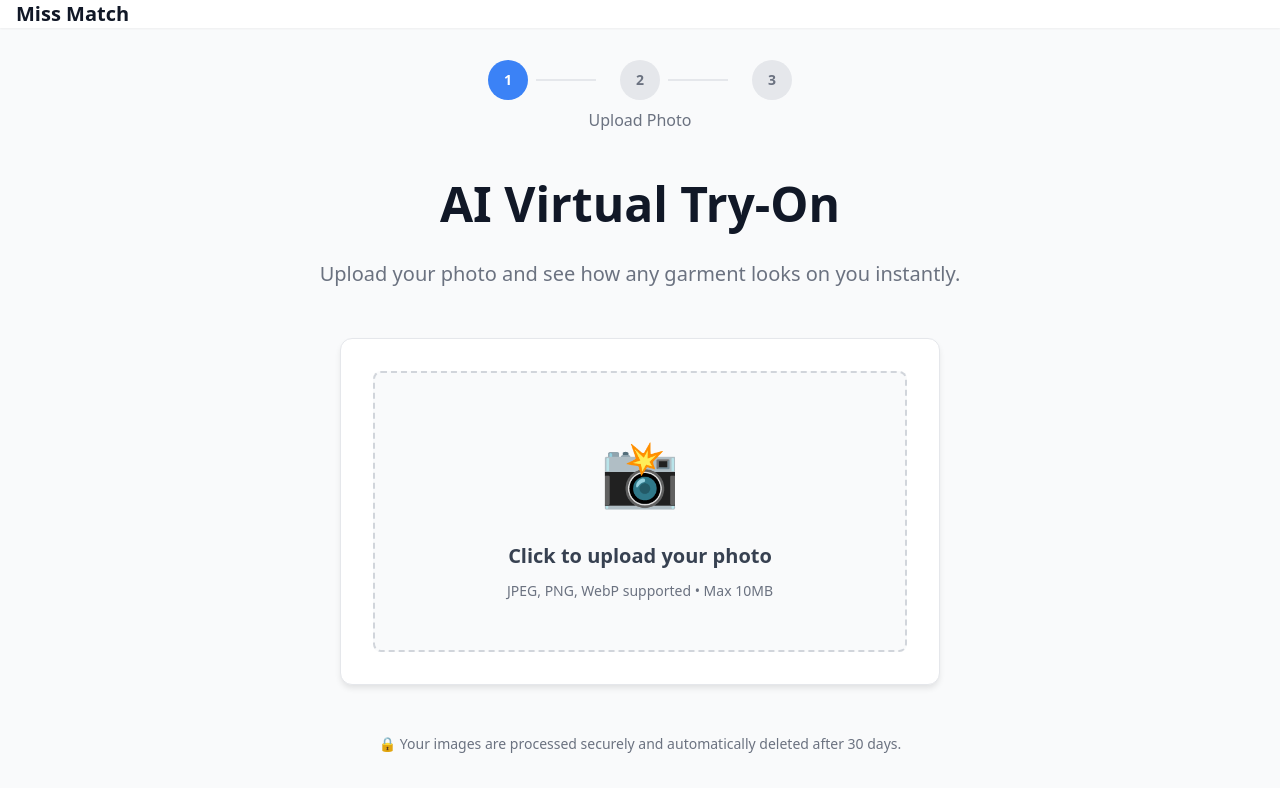
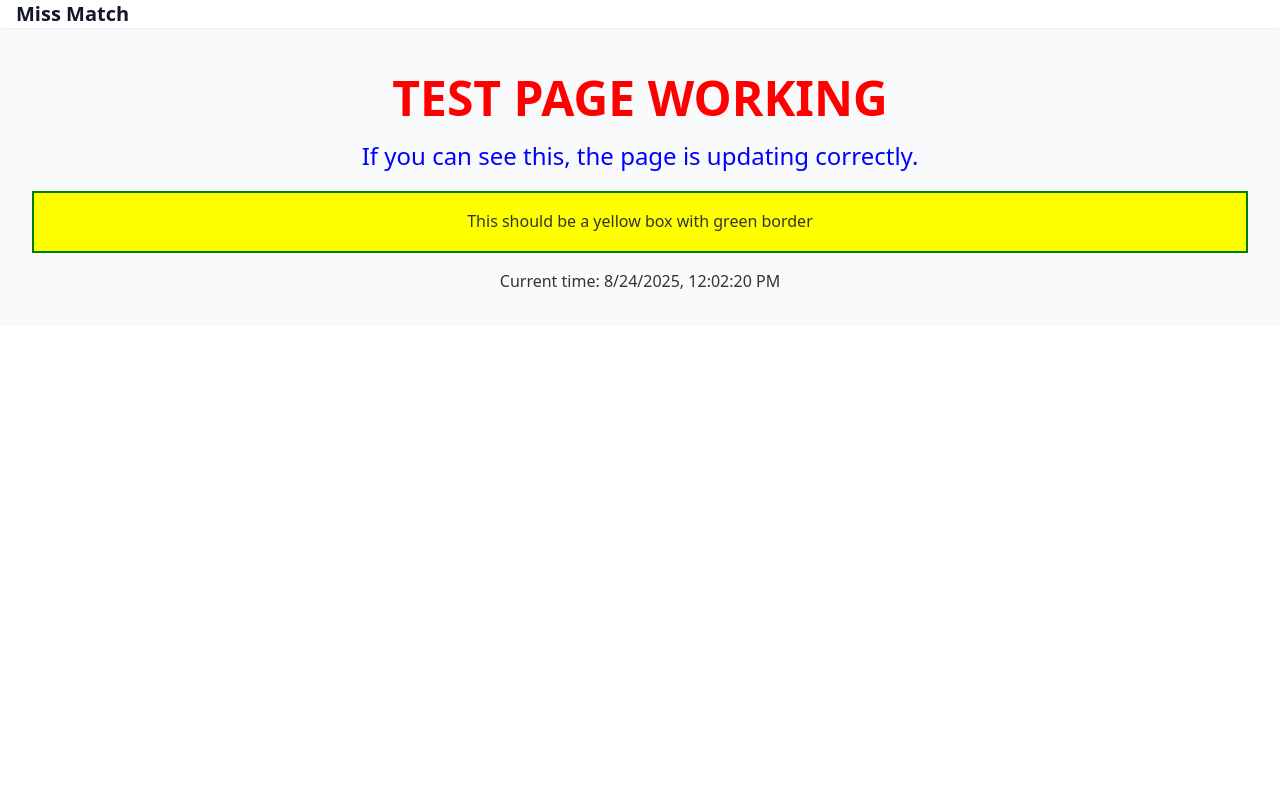
Before and after one commit to nick-cyber69/miss-match, a Next.js app: page / in a window 1280 px wide. Shown: the top 792 px of the page. Built offline with nearby package versions, Linux system fonts and the light colour scheme.

Commit message:
Ultra simple test page with colors

```diff
--- a/src/app/page.tsx
+++ b/src/app/page.tsx
@@ -1,190 +1,19 @@
-'use client';
-
-import { useState } from 'react';
-
 export default function HomePage() {
-  const [selectedFile, setSelectedFile] = useState<File | null>(null);
-  const [step, setStep] = useState<'upload' | 'garment' | 'result'>('upload');
-
-  const handleFileSelect = (event: React.ChangeEvent<HTMLInputElement>) => {
-    const file = event.target.files?.[0];
-    if (file) {
-      setSelectedFile(file);
-    }
-  };
-
-  const handleContinue = () => {
-    setStep('garment');
-  };
-
   return (
-    <div style={{ maxWidth: '1200px', margin: '0 auto', padding: '2rem 1rem' }}>
-      {/* Progress indicator */}
-      <div style={{ textAlign: 'center', marginBottom: '2rem' }}>
-        <div style={{ display: 'flex', justifyContent: 'center', alignItems: 'center', gap: '1rem' }}>
-          {['Upload', 'Garment', 'Result'].map((stepName, index) => (
-            <div key={stepName} style={{ display: 'flex', alignItems: 'center' }}>
-              <div style={{
-                width: '40px',
-                height: '40px',
-                borderRadius: '50%',
-                backgroundColor: index === 0 ? '#3b82f6' : '#e5e7eb',
-                color: index === 0 ? 'white' : '#6b7280',
-                display: 'flex',
-                alignItems: 'center',
-                justifyContent: 'center',
-                fontSize: '0.875rem',
-                fontWeight: '600'
-              }}>
-                {index + 1}
-              </div>
-              {index < 2 && (
-                <div style={{
-                  width: '60px',
-                  height: '2px',
-                  backgroundColor: '#e5e7eb',
-                  margin: '0 0.5rem'
-                }} />
-              )}
-            </div>
-          ))}
-        </div>
-        <p style={{ marginTop: '0.5rem', color: '#6b7280' }}>Upload Photo</p>
+    <div style={{ padding: '2rem', textAlign: 'center' }}>
+      <h1 style={{ fontSize: '3rem', color: 'red' }}>TEST PAGE WORKING</h1>
+      <p style={{ fontSize: '1.5rem', color: 'blue' }}>
+        If you can see this, the page is updating correctly.
+      </p>
+      <div style={{
+        backgroundColor: 'yellow',
+        padding: '1rem',
+        margin: '1rem 0',
+        border: '2px solid green'
+      }}>
+        This should be a yellow box with green border
       </div>
-
-      {/* Main content */}
-      <div style={{ textAlign: 'center' }}>
-        <h1 style={{
-          fontSize: '3rem',
-          fontWeight: 'bold',
-          marginBottom: '1rem',
-          color: '#111827'
-        }}>
-          AI Virtual Try-On
-        </h1>
-        <p style={{
-          fontSize: '1.25rem',
-          color: '#6b7280',
-          marginBottom: '3rem'
-        }}>
-          Upload your photo and see how any garment looks on you instantly.
-        </p>
-
-        <div style={{
-          backgroundColor: 'white',
-          borderRadius: '12px',
-          border: '1px solid #e5e7eb',
-          padding: '2rem',
-          boxShadow: '0 4px 6px -1px rgba(0, 0, 0, 0.1)',
-          maxWidth: '600px',
-          margin: '0 auto'
-        }}>
-          <div style={{
-            border: selectedFile ? '2px dashed #3b82f6' : '2px dashed #d1d5db',
-            borderRadius: '8px',
-            padding: '3rem 2rem',
-            backgroundColor: selectedFile ? '#eff6ff' : '#f9fafb',
-            transition: 'all 0.2s ease'
-          }}>
-            <input
-              type="file"
-              accept="image/*"
-              onChange={handleFileSelect}
-              style={{ display: 'none' }}
-              id="file-upload"
-            />
-            <label
-              htmlFor="file-upload"
-              style={{ cursor: 'pointer', display: 'block' }}
-            >
-              <div style={{ textAlign: 'center' }}>
-                <div style={{ fontSize: '4rem', marginBottom: '1rem' }}>
-                  {selectedFile ? '✅' : '📸'}
-                </div>
-                <p style={{
-                  fontSize: '1.25rem',
-                  fontWeight: '600',
-                  color: selectedFile ? '#1e40af' : '#374151',
-                  marginBottom: '0.5rem'
-                }}>
-                  {selectedFile ? `Selected: ${selectedFile.name}` : 'Click to upload your photo'}
-                </p>
-                <p style={{ fontSize: '0.875rem', color: '#6b7280' }}>
-                  JPEG, PNG, WebP supported • Max 10MB
-                </p>
-                {selectedFile && (
-                  <p style={{ fontSize: '0.75rem', color: '#059669', marginTop: '0.5rem' }}>
-                    File size: {(selectedFile.size / 1024 / 1024).toFixed(2)} MB
-                  </p>
-                )}
-              </div>
-            </label>
-          </div>
-
-          {selectedFile && (
-            <div style={{ textAlign: 'center', marginTop: '1.5rem' }}>
-              <button
-                onClick={handleContinue}
-                style={{
-                  backgroundColor: '#3b82f6',
-                  color: 'white',
-                  padding: '0.875rem 2rem',
-                  borderRadius: '8px',
-                  border: 'none',
-                  fontSize: '1rem',
-                  fontWeight: '600',
-                  cursor: 'pointer',
-                  transition: 'background-color 0.2s'
-                }}
-              >
-                Continue to Garment Selection →
-              </button>
-            </div>
-          )}
-        </div>
-
-        {step === 'garment' && (
-          <div style={{
-            marginTop: '2rem',
-            backgroundColor: 'white',
-            borderRadius: '12px',
-            border: '1px solid #e5e7eb',
-            padding: '2rem',
-            boxShadow: '0 4px 6px -1px rgba(0, 0, 0, 0.1)'
-          }}>
-            <h3 style={{ fontSize: '1.5rem', fontWeight: '600', marginBottom: '1rem' }}>
-              Choose a Garment
-            </h3>
-            <p style={{ color: '#6b7280', marginBottom: '2rem' }}>
-              Your photo "{selectedFile?.name}" is ready! Garment library coming soon.
-            </p>
-
-            {/* Sample garments */}
-            <div style={{ display: 'grid', gridTemplateColumns: 'repeat(auto-fit, minmax(150px, 1fr))', gap: '1rem' }}>
-              {['👕 T-Shirt', '👔 Dress Shirt', '👗 Dress', '🧥 Jacket'].map((garment, index) => (
-                <div key={index} style={{
-                  border: '1px solid #e5e7eb',
-                  borderRadius: '8px',
-                  padding: '1rem',
-                  cursor: 'pointer',
-                  transition: 'border-color 0.2s'
-                }}>
-                  <div style={{ fontSize: '3rem', marginBottom: '0.5rem' }}>
-                    {garment.split(' ')[0]}
-                  </div>
-                  <p style={{ fontSize: '0.875rem', color: '#374151' }}>
-                    {garment.split(' ').slice(1).join(' ')}
-                  </p>
-                </div>
-              ))}
-            </div>
-          </div>
-        )}
-
-        <div style={{ marginTop: '3rem', fontSize: '0.875rem', color: '#6b7280' }}>
-          🔒 Your images are processed securely and automatically deleted after 30 days.
-        </div>
-      </div>
+      <p>Current time: {new Date().toLocaleString()}</p>
     </div>
   );
 }
```
